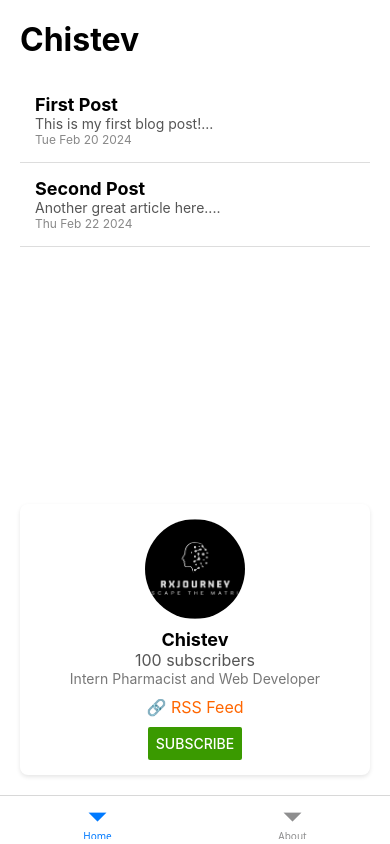
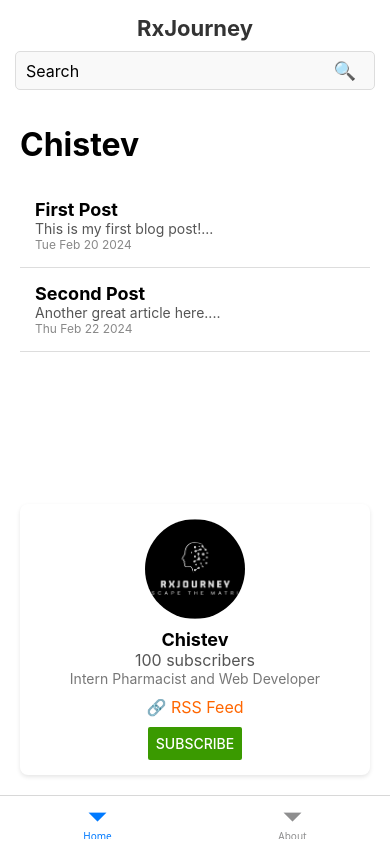
Before and after one commit to chistev/rxjourney_mobile, a React Native app: screen /MainTabs in a window 390 px wide. Built offline with nearby package versions, Linux system fonts and the light colour scheme.

Commit message:
Search page

```diff
--- a/App.js
+++ b/App.js
@@ -1,21 +1,10 @@
 import { createNativeStackNavigator } from "@react-navigation/native-stack";
 import { NavigationContainer } from "@react-navigation/native";
-import { createBottomTabNavigator } from "@react-navigation/bottom-tabs";
-import HomeScreen from "./components/screens/HomeScreen";
-import AboutScreen from "./components/screens/AboutScreen";
+import MainTabs from "./components/MainTabs";
 import PostDetailScreen from "./components/screens/PostDetailScreen";
+import SearchScreen from "./components/screens/SearchScreen";
 
-const Tab = createBottomTabNavigator();
 const Stack = createNativeStackNavigator();
-
-function MainTabs() {
-  return (
-    <Tab.Navigator screenOptions={{ headerShown: false }}>
-      <Tab.Screen name="Home" component={HomeScreen} />
-      <Tab.Screen name="About" component={AboutScreen} />
-    </Tab.Navigator>
-  );
-}
 
 export default function App() {
   return (
@@ -23,6 +12,7 @@ export default function App() {
       <Stack.Navigator screenOptions={{ headerShown: false }}>
         <Stack.Screen name="MainTabs" component={MainTabs} />
         <Stack.Screen name="PostDetail" component={PostDetailScreen} />
+        <Stack.Screen name="Search" component={SearchScreen} />
       </Stack.Navigator>
     </NavigationContainer>
   );
--- /dev/null
+++ b/components/MainTabs.js
@@ -0,0 +1,25 @@
+import { View, StyleSheet } from "react-native";
+import { createBottomTabNavigator } from "@react-navigation/bottom-tabs";
+import HomeScreen from "./screens/HomeScreen";
+import AboutScreen from "./screens/AboutScreen";
+import Navbar from "../components/Navbar";
+
+const Tab = createBottomTabNavigator();
+
+export default function MainTabs() {
+  return (
+    <View style={styles.container}>
+      <Navbar />
+      <Tab.Navigator screenOptions={{ headerShown: false }}>
+        <Tab.Screen name="Home" component={HomeScreen} />
+        <Tab.Screen name="About" component={AboutScreen} />
+      </Tab.Navigator>
+    </View>
+  );
+}
+
+const styles = StyleSheet.create({
+  container: {
+    flex: 1,
+  },
+});
--- /dev/null
+++ b/components/Navbar.js
@@ -0,0 +1,72 @@
+import { useState } from "react";
+import { View, Text, TextInput, TouchableOpacity, StyleSheet } from "react-native";
+import { useNavigation } from "@react-navigation/native";
+
+export default function Navbar() {
+  const [searchQuery, setSearchQuery] = useState("");
+  const navigation = useNavigation();
+
+  const handleSearch = () => {
+    if (searchQuery.trim()) {
+      navigation.navigate("Search", { query: searchQuery });
+      setSearchQuery("");
+    }
+  };
+
+  return (
+    <View style={styles.navbar}>
+      <Text style={styles.brand}>RxJourney</Text>
+
+      <View style={styles.searchContainer}>
+        <TextInput
+          style={styles.searchInput}
+          placeholder="Search"
+          value={searchQuery}
+          onChangeText={setSearchQuery}
+        />
+        <TouchableOpacity onPress={handleSearch} style={styles.searchButton}>
+          <Text style={styles.searchButtonText}>🔍</Text>
+        </TouchableOpacity>
+      </View>
+    </View>
+  );
+}
+
+const styles = StyleSheet.create({
+  navbar: {
+    padding: 15,
+    backgroundColor: "#fff",
+    elevation: 3, // Android shadow
+    shadowColor: "#000", // iOS shadow
+    shadowOpacity: 0.1,
+    shadowRadius: 5,
+  },
+  brand: {
+    fontSize: 22,
+    fontWeight: "bold",
+    color: "#333",
+    textAlign: "center",
+    marginBottom: 10,
+  },
+  searchContainer: {
+    flexDirection: "row",
+    alignItems: "center",
+    backgroundColor: "#f9f9f9",
+    borderRadius: 5,
+    borderWidth: 1,
+    borderColor: "#ddd",
+    paddingHorizontal: 10,
+  },
+  searchInput: {
+    flex: 1,
+    paddingVertical: 8,
+    fontSize: 16,
+  },
+  searchButton: {
+    padding: 8,
+  },
+  searchButtonText: {
+    fontSize: 18,
+    color: "#007bff",
+  },
+});
--- /dev/null
+++ b/components/screens/SearchScreen.js
@@ -0,0 +1,24 @@
+import { View, Text, StyleSheet } from "react-native";
+
+export default function SearchScreen({ route }) {
+  const { query } = route.params;
+
+  return (
+    <View style={styles.container}>
+      <Text style={styles.title}>Search Results for "{query}"</Text>
+      {/* Implement search results here */}
+    </View>
+  );
+}
+
+const styles = StyleSheet.create({
+  container: {
+    flex: 1,
+    alignItems: "center",
+    justifyContent: "center",
+  },
+  title: {
+    fontSize: 20,
+    fontWeight: "bold",
+  },
+});
```
